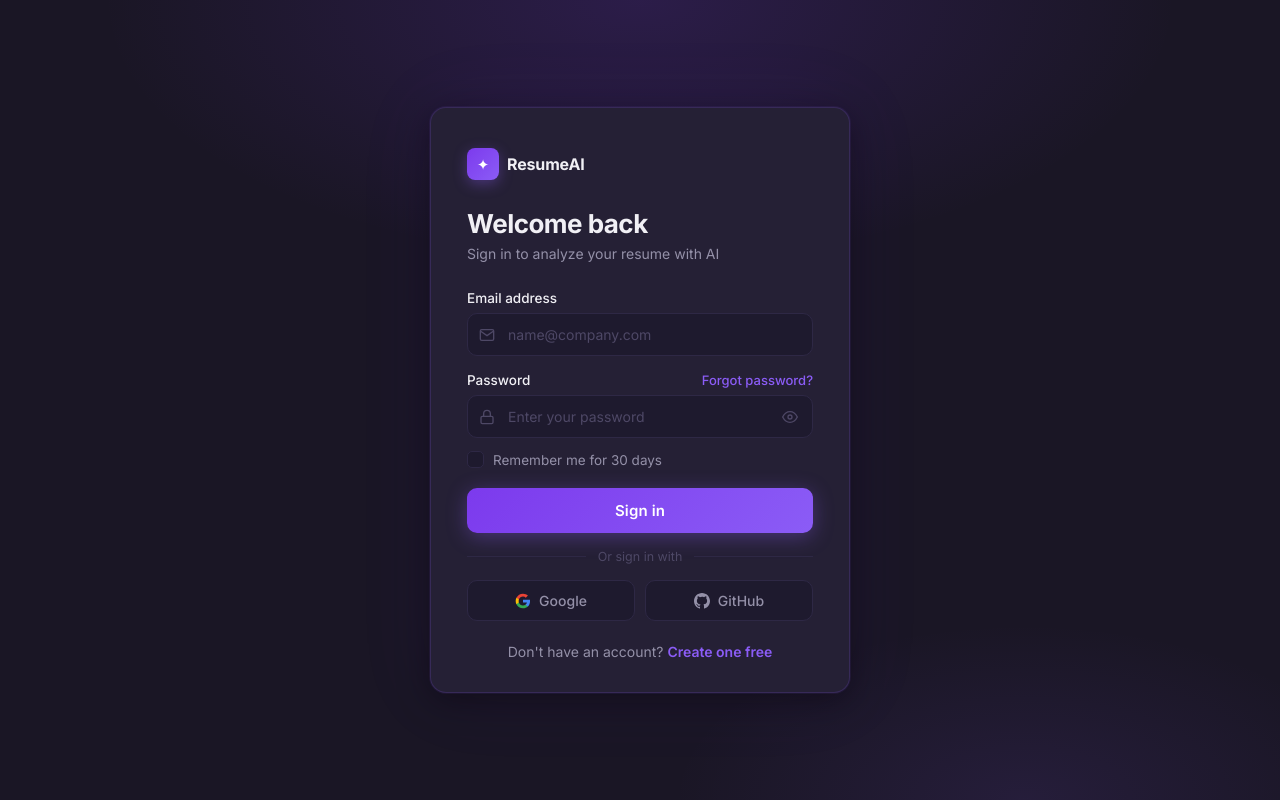
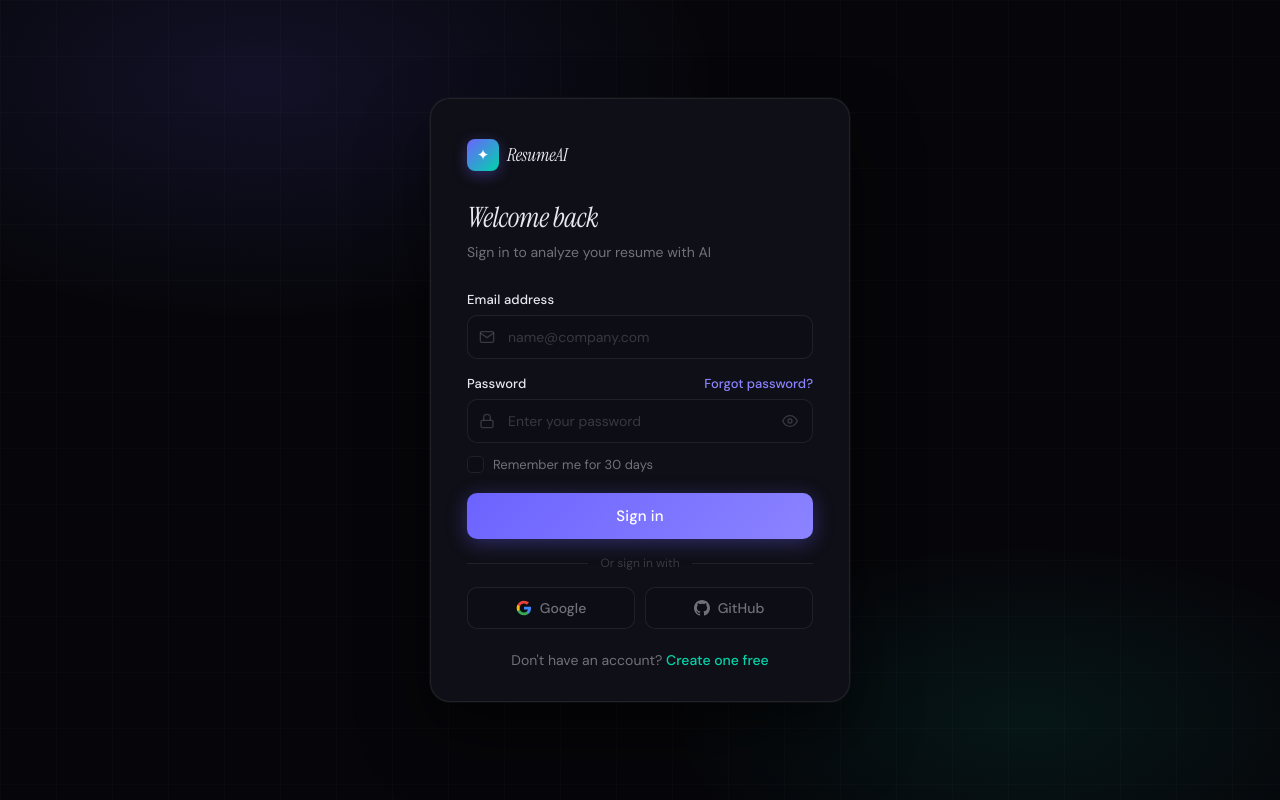
Before and after one commit to Sujaltaware/ai-resume-analyzer, a React app in the folder frontend/: page /login in a window 1280 px wide. Built offline with nearby package versions, Linux system fonts and the light colour scheme; no server answers; the HTML template or start-up script is replaced by a standard one.

Commit message:
style(auth): improve authentication page styling

```diff
--- a/frontend/src/features/auth/pages/auth.style.scss
+++ b/frontend/src/features/auth/pages/auth.style.scss
@@ -1,57 +1,74 @@
+@import url('https://fonts.googleapis.com/css2?family=Instrument+Serif:ital@0;1&family=DM+Sans:wght@300;400;500;600&display=swap');
 
-@import url('https://fonts.googleapis.com/css2?family=Inter:wght@300;400;500;600;700&display=swap');
+// ─── Palette — exact mirror of home.scss & interview.scss ─────────────────────
+$bg:            #06060a;
+$surface:       #0f0f17;
+$card:          #13131e;
+$border:        rgba(255, 255, 255, 0.08);
+$border-hi:     rgba(255, 255, 255, 0.14);
+$primary:       #6c63ff;
+$primary-light: #8b83ff;
+$primary-hover: #5a52e0;
+$primary-glow:  rgba(108, 99, 255, 0.35);
+$primary-dim:   rgba(108, 99, 255, 0.10);
+$accent2:       #00d4aa;
+$input-bg:      #0d0d16;
+$input-border:  rgba(255, 255, 255, 0.08);
+$input-focus:   #6c63ff;
+$text:          #e8e8f0;
+$text-muted:    rgba(232, 232, 240, 0.45);
+$text-dim:      rgba(232, 232, 240, 0.2);
+$error:         #ff4d6d;
+$font-serif:    'Instrument Serif', serif;
+$font-sans:     'DM Sans', sans-serif;
 
-// ─── Palette — Dark + Purple Violet (Reference Match) ────────────────────────
-$bg:              #1a1625;       // deep dark purple-black (image 1 bg)
-$bg-2:            #211d30;       // slightly lighter bg layer
-$card:            #252035;       // card surface
-$card-border:     rgba(139,92,246,.18);  // subtle violet border
-$primary:         #7c3aed;       // vivid violet
-$primary-light:   #8b5cf6;       // lighter violet
-$primary-hover:   #6d28d9;       // deep violet hover
-$primary-glow:    rgba(139,92,246,.35);
-$primary-dim:     rgba(139,92,246,.12);
-$input-bg:        #1e1a2e;       // dark input
-$input-border:    #2e2845;       // subtle input border
-$input-focus:     #7c3aed;       // violet focus
-$text:            #f1f0f5;       // near white
-$text-muted:      #9490a8;       // muted lavender
-$text-dim:        #4e4866;       // dim placeholder
-$border:          #2e2845;
-$error:           #f87171;
-
-// ─── Reset ──────────────────────────────────────────────────────────────────
+// ─── Reset ───────────────────────────────────────────────────────────────────
 *, *::before, *::after { box-sizing: border-box; margin: 0; padding: 0; }
 a { text-decoration: none; color: inherit; }
 button { cursor: pointer; font-family: inherit; background: none; border: none; }
 
-// ─── Main ───────────────────────────────────────────────────────────────────
+// ─── Main ────────────────────────────────────────────────────────────────────
 main {
     min-height: 100vh;
     background: $bg;
     background-image:
-        radial-gradient(ellipse 70% 55% at 50% 0%,   rgba(124,58,237,.18) 0%, transparent 60%),
-        radial-gradient(ellipse 50% 40% at 80% 100%,  rgba(139,92,246,.1)  0%, transparent 55%);
+        radial-gradient(ellipse 60% 50% at 20% 10%, rgba(108, 99, 255, 0.12) 0%, transparent 60%),
+        radial-gradient(ellipse 50% 40% at 80% 90%, rgba(0, 212, 170, 0.08) 0%, transparent 55%);
     display: flex;
     align-items: center;
     justify-content: center;
     padding: 32px 16px;
-    font-family: 'Inter', sans-serif;
+    font-family: $font-sans;
+    position: relative;
+
+    // subtle grid — same as home & interview
+    &::before {
+        content: '';
+        position: fixed;
+        inset: 0;
+        pointer-events: none;
+        background-image:
+            linear-gradient(rgba(255,255,255,0.018) 1px, transparent 1px),
+            linear-gradient(90deg, rgba(255,255,255,0.018) 1px, transparent 1px);
+        background-size: 56px 56px;
+        z-index: 0;
+    }
 }
 
-// ─── Card ───────────────────────────────────────────────────────────────────
+// ─── Card ────────────────────────────────────────────────────────────────────
 .form-container {
     width: 100%;
     max-width: 420px;
-    background: $card;
-    border: 1px solid $card-border;
-    border-radius: 16px;
+    background: $surface;
+    border: 1px solid $border;
+    border-radius: 20px;
     padding: 40px 36px 32px;
+    position: relative;
+    z-index: 1;
     box-shadow:
-        0 0 0 1px rgba(139,92,246,.08),
-        0 8px 32px rgba(0,0,0,.4),
-        0 0 80px rgba(124,58,237,.08);
-    animation: fadeUp .45s cubic-bezier(.22,1,.36,1) both;
+        0 0 0 1px rgba(255, 255, 255, 0.03),
+        0 32px 64px rgba(0, 0, 0, 0.5);
+    animation: fadeUp .45s cubic-bezier(.22, 1, .36, 1) both;
 }
 
 @keyframes fadeUp {
@@ -59,7 +76,7 @@
     to   { opacity: 1; transform: translateY(0); }
 }
 
-// ─── Brand ──────────────────────────────────────────────────────────────────
+// ─── Brand ───────────────────────────────────────────────────────────────────
 .brand {
     display: flex;
     align-items: center;
@@ -69,7 +86,7 @@
     &__mark {
         width: 32px;
         height: 32px;
-        background: linear-gradient(135deg, $primary, $primary-light);
+        background: linear-gradient(135deg, $primary, $accent2);
         border-radius: 8px;
         display: flex;
         align-items: center;
@@ -80,22 +97,26 @@
     }
 
     &__name {
-        font-size: 16px;
-        font-weight: 700;
+        font-family: $font-serif;
+        font-size: 18px;
+        font-style: italic;
+        font-weight: 400;
         color: $text;
-        letter-spacing: -.01em;
+        letter-spacing: -0.01em;
     }
 }
 
-// ─── Header ─────────────────────────────────────────────────────────────────
+// ─── Header ──────────────────────────────────────────────────────────────────
 .form-header {
     margin-bottom: 28px;
 
     h1 {
-        font-size: 26px;
-        font-weight: 700;
+        font-family: $font-serif;
+        font-size: 28px;
+        font-weight: 400;
+        font-style: italic;
         color: $text;
-        letter-spacing: -.02em;
+        letter-spacing: -0.02em;
         margin-bottom: 6px;
     }
 }
@@ -103,25 +124,27 @@
 .form-subtitle {
     font-size: 14px;
     color: $text-muted;
+    line-height: 1.5;
 }
 
-// ─── Form ───────────────────────────────────────────────────────────────────
+// ─── Form ────────────────────────────────────────────────────────────────────
 form {
     display: flex;
     flex-direction: column;
     gap: 16px;
 }
 
-// ─── Input Group ────────────────────────────────────────────────────────────
+// ─── Input Group ─────────────────────────────────────────────────────────────
 .input-group {
     display: flex;
     flex-direction: column;
     gap: 7px;
 
     label {
-        font-size: 13.5px;
+        font-size: 13px;
         font-weight: 500;
         color: $text;
+        letter-spacing: 0.01em;
     }
 }
 
@@ -137,10 +160,10 @@
     color: $primary-light;
     font-weight: 500;
     transition: color .15s;
-    &:hover { color: #a78bfa; }
+    &:hover { color: $accent2; }
 }
 
-// ─── Input ──────────────────────────────────────────────────────────────────
+// ─── Input wrapper ────────────────────────────────────────────────────────────
 .input-wrapper {
     position: relative;
 
@@ -152,7 +175,7 @@
         border-radius: 10px;
         color: $text;
         font-size: 14px;
-        font-family: 'Inter', sans-serif;
+        font-family: $font-sans;
         outline: none;
         transition: border-color .2s, box-shadow .2s, background .2s;
 
@@ -160,12 +183,12 @@
 
         &:focus {
             border-color: $input-focus;
-            background: darken($input-bg, 2%);
-            box-shadow: 0 0 0 3px rgba(124,58,237,.2);
+            background: #0a0a14;
+            box-shadow: 0 0 0 3px rgba(108, 99, 255, 0.15);
         }
 
         &:hover:not(:focus) {
-            border-color: lighten($input-border, 8%);
+            border-color: $border-hi;
         }
     }
 }
@@ -201,14 +224,14 @@
     &:hover { color: $text-muted; }
 }
 
-// ─── Remember ───────────────────────────────────────────────────────────────
+// ─── Remember row ─────────────────────────────────────────────────────────────
 .remember-row { margin-top: -3px; }
 
 .checkbox-label {
     display: flex;
     align-items: center;
     gap: 9px;
-    font-size: 13.5px;
+    font-size: 13px;
     color: $text-muted;
     cursor: pointer;
     user-select: none;
@@ -246,7 +269,7 @@
     &::after { opacity: 1; }
 }
 
-// ─── Button ─────────────────────────────────────────────────────────────────
+// ─── Primary button ───────────────────────────────────────────────────────────
 .button.primary-btn {
     display: flex;
     align-items: center;
@@ -257,18 +280,18 @@
     background: linear-gradient(135deg, $primary 0%, $primary-light 100%);
     color: #fff;
     font-size: 15px;
-    font-weight: 600;
-    font-family: 'Inter', sans-serif;
+    font-weight: 500;
+    font-family: $font-sans;
     border: none;
     border-radius: 10px;
-    letter-spacing: .01em;
+    letter-spacing: 0.01em;
     transition: opacity .2s, transform .15s, box-shadow .2s;
     box-shadow: 0 4px 20px $primary-glow;
     margin-top: 4px;
 
     &:hover:not(:disabled) {
         opacity: .92;
-        box-shadow: 0 6px 28px rgba(139,92,246,.5);
+        box-shadow: 0 8px 28px rgba(108, 99, 255, 0.45);
         transform: translateY(-1px);
     }
 
@@ -278,7 +301,7 @@
     }
 
     &:disabled {
-        opacity: .55;
+        opacity: .4;
         cursor: not-allowed;
     }
 
@@ -291,7 +314,7 @@
 .btn-spinner {
     width: 16px;
     height: 16px;
-    border: 2px solid rgba(255,255,255,.3);
+    border: 2px solid rgba(255, 255, 255, .3);
     border-top-color: #fff;
     border-radius: 50%;
     animation: spin .65s linear infinite;
@@ -300,12 +323,12 @@
 
 @keyframes spin { to { transform: rotate(360deg); } }
 
-// ─── Divider ────────────────────────────────────────────────────────────────
+// ─── Divider ──────────────────────────────────────────────────────────────────
 .divider {
     display: flex;
     align-items: center;
     gap: 12px;
-    font-size: 12.5px;
+    font-size: 12px;
     color: $text-dim;
 
     &::before, &::after {
@@ -316,7 +339,7 @@
     }
 }
 
-// ─── Social ─────────────────────────────────────────────────────────────────
+// ─── Social buttons ───────────────────────────────────────────────────────────
 .social-row {
     display: grid;
     grid-template-columns: 1fr 1fr;
@@ -335,20 +358,20 @@
     color: $text-muted;
     font-size: 14px;
     font-weight: 500;
-    font-family: 'Inter', sans-serif;
+    font-family: $font-sans;
     transition: all .2s;
 
     svg { width: 16px; height: 16px; }
 
     &:hover {
-        border-color: $primary-light;
+        border-color: rgba(108, 99, 255, 0.4);
         color: $text;
         background: $primary-dim;
-        box-shadow: 0 0 0 1px rgba(139,92,246,.15);
+        box-shadow: 0 0 0 1px rgba(108, 99, 255, 0.15);
     }
 }
 
-// ─── Signup ──────────────────────────────────────────────────────────────────
+// ─── Signup / login link ──────────────────────────────────────────────────────
 .signup-text {
     text-align: center;
     font-size: 14px;
@@ -356,22 +379,15 @@
     margin-top: 22px;
 }
 
-.signup-link {
-    color: $primary-light;
-    font-weight: 600;
+.signup-link,
+.inline-link {
+    color: $accent2;
+    font-weight: 500;
     transition: color .15s;
-    &:hover { color: #a78bfa; }
+    &:hover { color: lighten(#00d4aa, 10%); opacity: 0.85; }
 }
 
-// ─── Inline link (used in register header subtitle) ──────────────────────────
-.inline-link {
-    color: $primary-light;
-    font-weight: 600;
-    transition: color .15s;
-    &:hover { color: #a78bfa; }
-}
-
-// ─── Input no-icon padding (name fields have no icon) ────────────────────────
+// ─── Input no-icon padding ────────────────────────────────────────────────────
 .input-wrapper input.no-icon {
     padding-left: 14px;
 }
@@ -382,7 +398,6 @@
     grid-template-columns: 1fr 1fr;
     gap: 12px;
 
-    // name inputs have no leading icon
     .input-wrapper input {
         padding-left: 14px;
     }
@@ -390,12 +405,12 @@
 
 // ─── Input error state ────────────────────────────────────────────────────────
 .input-wrapper input.input-error {
-    border-color: rgba($error, .6);
-    background: rgba($error, .05);
+    border-color: rgba($error, .5);
+    background: rgba($error, .04);
 
     &:focus {
         border-color: $error;
-        box-shadow: 0 0 0 3px rgba($error, .15);
+        box-shadow: 0 0 0 3px rgba($error, .12);
     }
 }
 
@@ -420,7 +435,7 @@
     display: flex;
     align-items: center;
     gap: 10px;
-    margin-top: 2px;
+    margin-top: 4px;
 }
 
 .strength-bars {
@@ -438,26 +453,24 @@
 }
 
 .strength-label {
-    font-size: 11.5px;
+    font-size: 11px;
     font-weight: 500;
     min-width: 36px;
     text-align: right;
     transition: color .3s;
 }
 
-// ─── Register card wider to fit all fields ───────────────────────────────────
+// ─── Register card ────────────────────────────────────────────────────────────
 .form-container--register {
     max-width: 460px;
 }
 
-// ─── Responsive ──────────────────────────────────────────────────────────────
+// ─── Responsive ───────────────────────────────────────────────────────────────
 @media (max-width: 520px) {
-    .input-row {
-        grid-template-columns: 1fr;
-    }
+    .input-row { grid-template-columns: 1fr; }
 }
 
 @media (max-width: 480px) {
-    .form-container { padding: 28px 20px 24px; }
+    .form-container { padding: 28px 20px 24px; border-radius: 16px; }
     .social-row { grid-template-columns: 1fr; }
 }
```
